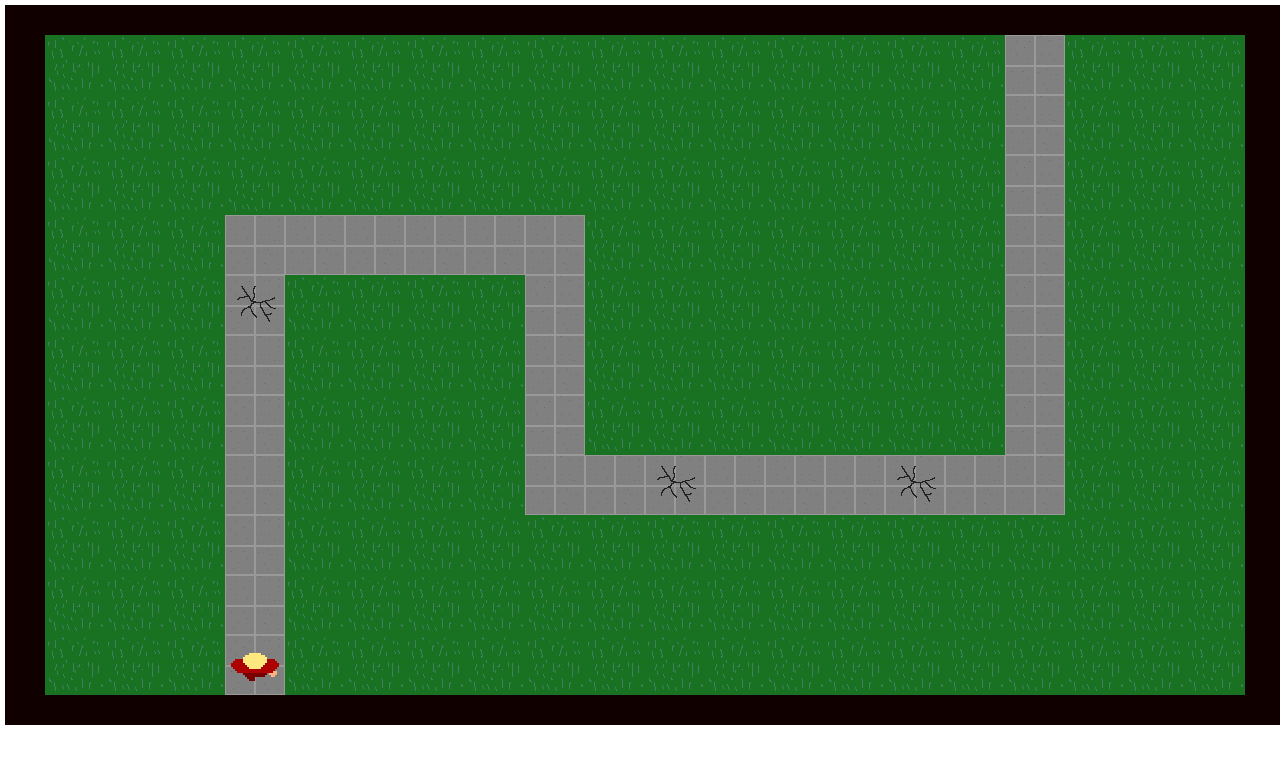
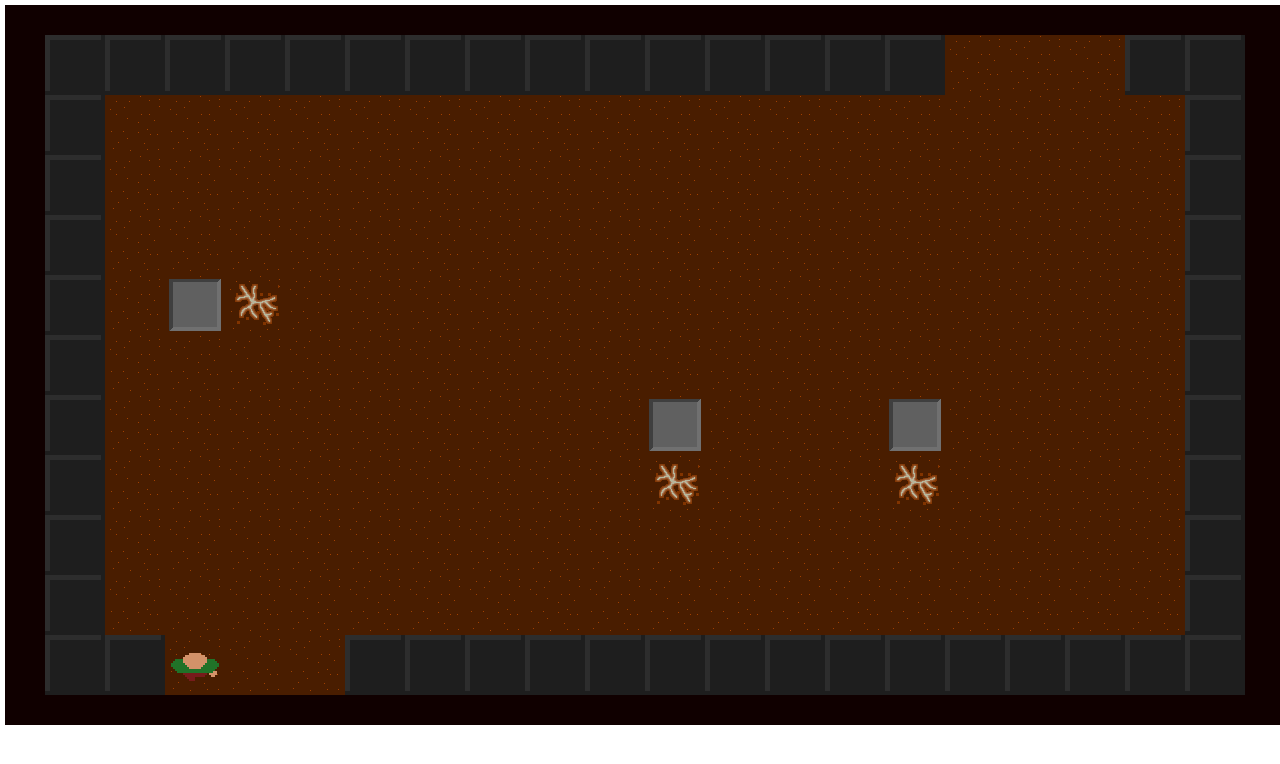
Before and after one commit to oysterCrusher/LD29-Beneath_The_Surface, a plain HTML site: page dev/index.html in a window 1280 px wide. Drawn offline with Linux system fonts and the light colour scheme.

Commit message:
Added player, block, and a level handler.

```diff
--- a/dev/assets/assetList.js
+++ b/dev/assets/assetList.js
@@ -3,6 +3,8 @@ var ld = ld || {};
 ld.assetList = {
     sprites: [
         {name: 'tiles', url: 'assets/tiles.png'},
-        {name: 'person', url: 'assets/person.png'}
+        {name: 'person', url: 'assets/person.png'},
+        {name: 'player', url: 'assets/player.png'},
+        {name: 'block', url: 'assets/block.png'}
     ]
 };
--- a/dev/index.html
+++ b/dev/index.html
@@ -4,7 +4,10 @@
     <script src="assets/assetList.js"></script>
     <script src="js/maps.js"></script>
     <script src="js/Map.js"></script>
+    <script src="js/Blocks.js"></script>
+    <script src="js/Player.js"></script>
     <script src="js/Person.js"></script>
+    <script src="js/Level.js"></script>
     <script src="js/Loader.js"></script>
     <script src="js/Game.js"></script>
     <script src="js/State.js"></script>
--- /dev/null
+++ b/dev/js/Blocks.js
@@ -0,0 +1,30 @@
+ld.Blocks = function() {
+
+    var blocks =[];
+
+    this.setLevel = function(n) {
+        blocks = [];
+        for (var i = 0; i < ld.maps[n].blocks.length; i++) {
+            addBlock(ld.maps[n].blocks[i][0], ld.maps[n].blocks[i][1]);
+        }
+    };
+
+    function addBlock(x, y) {
+        blocks.push(new ld.Block(x, y));
+    }
+
+    this.render = function() {
+        for (var i = 0; i < blocks.length; i++) {
+            blocks[i].render();
+        }
+    };
+
+};
+
+ld.Block = function(x, y) {
+
+    this.render = function() {
+        ld.ctx.drawImage(ld.cache.sprites['block'], 0, 0, 60, 60, x * 60 + 40, y * 60 + 30, 60, 60);
+    }
+
+};
--- a/dev/js/Game.js
+++ b/dev/js/Game.js
@@ -1,7 +1,10 @@
 ld.Game = function() {
+
+    var level = 0;
 
     this.enter = function() {
         console.log('entering game state');
+        ld.level.loadLevel(0);
     };
 
     this.exit = function() {
@@ -13,8 +16,10 @@ ld.Game = function() {
     };
 
     this.render = function() {
-        ld.map.render();
-        ld.person.render();
+        ld.level.render();
+//        ld.map.render();
+//        ld.player.render();
+//        ld.person.render();
     };
 
 };
--- /dev/null
+++ b/dev/js/Level.js
@@ -0,0 +1,18 @@
+ld.Level = function() {
+
+    var levelNumber = 0;
+
+    this.loadLevel = function(n) {
+        levelNumber = n;
+        ld.map.setLevel(n);
+        ld.blocks.setLevel(n);
+
+    };
+
+    this.render = function() {
+        ld.map.render();
+        ld.blocks.render();
+        ld.player.render();
+    };
+
+};
--- a/dev/js/Loader.js
+++ b/dev/js/Loader.js
@@ -29,6 +29,9 @@ ld.Loader = function() {
     function setup() {
         ld.map = new ld.Map();
         ld.person = new ld.Person();
+        ld.player = new ld.Player();
+        ld.blocks = new ld.Blocks();
+        ld.level = new ld.Level();
     }
 
     function loadSprites() {
--- a/dev/js/Map.js
+++ b/dev/js/Map.js
@@ -2,8 +2,13 @@ ld.Map = function() {
 
     var tilesAbove = ld.maps[0].above,
         tilesBelow = ld.maps[0].below,
-        aboveIsVisible = true,
-        belowIsVisible = false;
+        aboveIsVisible = false,
+        belowIsVisible = true;
+
+    this.setLevel = function(n) {
+        tilesAbove = ld.maps[n].above;
+        tilesBelow = ld.maps[n].below;
+    };
 
     this.render = function() {
 
--- /dev/null
+++ b/dev/js/Player.js
@@ -0,0 +1,10 @@
+ld.Player = function() {
+
+    var x = 2,
+        y = 10;
+
+    this.render = function() {
+        ld.ctx.drawImage(ld.cache.sprites['player'], 60, 0, 60, 60, x * 60 + 40, y * 60 + 30, 60, 60);
+    }
+
+};
--- a/dev/js/maps.js
+++ b/dev/js/maps.js
@@ -3,6 +3,8 @@ ld.maps = [
 above:
 [[2, 2, 2, 2, 2, 2, 2, 2, 2, 2, 2, 2, 2, 2, 2, 2, 1, 2, 2, 2], [2, 2, 2, 2, 2, 2, 2, 2, 2, 2, 2, 2, 2, 2, 2, 2, 1, 2, 2, 2], [2, 2, 2, 2, 2, 2, 2, 2, 2, 2, 2, 2, 2, 2, 2, 2, 1, 2, 2, 2], [2, 2, 2, 1, 1, 1, 1, 1, 1, 2, 2, 2, 2, 2, 2, 2, 1, 2, 2, 2], [2, 2, 2, 3, 2, 2, 2, 2, 1, 2, 2, 2, 2, 2, 2, 2, 1, 2, 2, 2], [2, 2, 2, 1, 2, 2, 2, 2, 1, 2, 2, 2, 2, 2, 2, 2, 1, 2, 2, 2], [2, 2, 2, 1, 2, 2, 2, 2, 1, 2, 2, 2, 2, 2, 2, 2, 1, 2, 2, 2], [2, 2, 2, 1, 2, 2, 2, 2, 1, 1, 3, 1, 1, 1, 3, 1, 1, 2, 2, 2], [2, 2, 2, 1, 2, 2, 2, 2, 2, 2, 2, 2, 2, 2, 2, 2, 2, 2, 2, 2], [2, 2, 2, 1, 2, 2, 2, 2, 2, 2, 2, 2, 2, 2, 2, 2, 2, 2, 2, 2], [2, 2, 2, 1, 2, 2, 2, 2, 2, 2, 2, 2, 2, 2, 2, 2, 2, 2, 2, 2]],
 below:
-[[6, 6, 6, 6, 6, 6, 6, 6, 6, 6, 6, 6, 6, 6, 6, 5, 5, 5, 6, 6], [6, 5, 5, 5, 5, 5, 5, 5, 5, 5, 5, 5, 5, 5, 5, 5, 5, 5, 5, 6], [6, 5, 5, 5, 5, 5, 5, 5, 5, 5, 5, 5, 5, 5, 5, 5, 5, 5, 5, 6], [6, 5, 5, 5, 5, 5, 5, 5, 5, 5, 5, 5, 5, 5, 5, 5, 5, 5, 5, 6], [6, 5, 8, 7, 5, 5, 5, 5, 5, 5, 5, 5, 5, 5, 5, 5, 5, 5, 5, 6], [6, 5, 5, 5, 5, 5, 5, 5, 5, 5, 5, 5, 5, 5, 5, 5, 5, 5, 5, 6], [6, 5, 5, 5, 5, 5, 5, 5, 5, 5, 8, 5, 5, 5, 8, 5, 5, 5, 5, 6], [6, 5, 5, 5, 5, 5, 5, 5, 5, 5, 7, 5, 5, 5, 7, 5, 5, 5, 5, 6], [6, 5, 5, 5, 5, 5, 5, 5, 5, 5, 5, 5, 5, 5, 5, 5, 5, 5, 5, 6], [6, 5, 5, 5, 5, 5, 5, 5, 5, 5, 5, 5, 5, 5, 5, 5, 5, 5, 5, 6], [6, 6, 5, 5, 5, 6, 6, 6, 6, 6, 6, 6, 6, 6, 6, 6, 6, 6, 6, 6]]
+[[6, 6, 6, 6, 6, 6, 6, 6, 6, 6, 6, 6, 6, 6, 6, 5, 5, 5, 6, 6], [6, 5, 5, 5, 5, 5, 5, 5, 5, 5, 5, 5, 5, 5, 5, 5, 5, 5, 5, 6], [6, 5, 5, 5, 5, 5, 5, 5, 5, 5, 5, 5, 5, 5, 5, 5, 5, 5, 5, 6], [6, 5, 5, 5, 5, 5, 5, 5, 5, 5, 5, 5, 5, 5, 5, 5, 5, 5, 5, 6], [6, 5, 5, 7, 5, 5, 5, 5, 5, 5, 5, 5, 5, 5, 5, 5, 5, 5, 5, 6], [6, 5, 5, 5, 5, 5, 5, 5, 5, 5, 5, 5, 5, 5, 5, 5, 5, 5, 5, 6], [6, 5, 5, 5, 5, 5, 5, 5, 5, 5, 5, 5, 5, 5, 5, 5, 5, 5, 5, 6], [6, 5, 5, 5, 5, 5, 5, 5, 5, 5, 7, 5, 5, 5, 7, 5, 5, 5, 5, 6], [6, 5, 5, 5, 5, 5, 5, 5, 5, 5, 5, 5, 5, 5, 5, 5, 5, 5, 5, 6], [6, 5, 5, 5, 5, 5, 5, 5, 5, 5, 5, 5, 5, 5, 5, 5, 5, 5, 5, 6], [6, 6, 5, 5, 5, 6, 6, 6, 6, 6, 6, 6, 6, 6, 6, 6, 6, 6, 6, 6]],
+blocks:
+[[2, 4], [10, 6], [14, 6]]
 }
 ];
```
Also changed, not shown: dev/assets/block.png (added), dev/assets/player.png (added), 1 other file.
